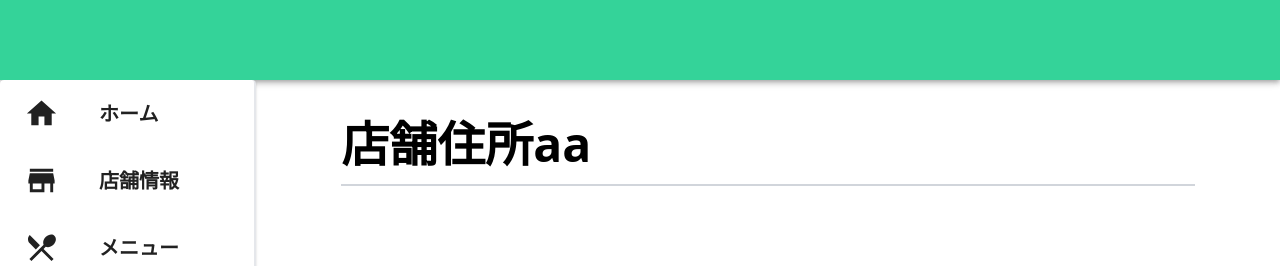
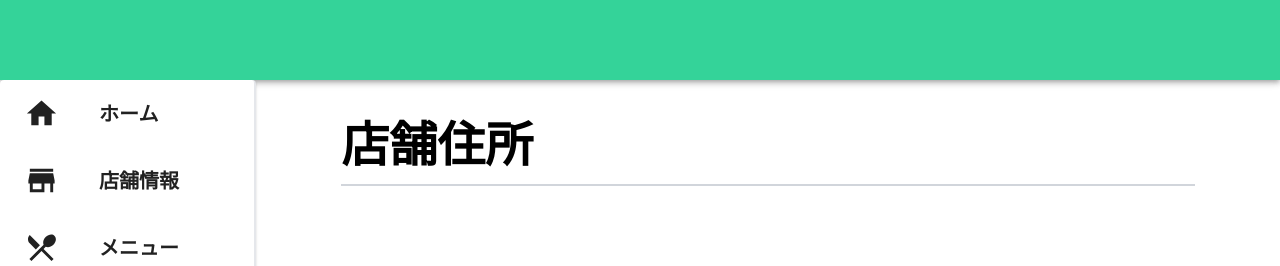
Before and after one commit to nakamori-naoya/dirigio-frontend, a React (Create React App) app: page / in a window 1280 px wide. Shown: the top 266 px of the page. Built offline with nearby package versions, Linux system fonts and the light colour scheme.

Commit message:
sidebarの実装完了

```diff
--- a/src/components/Admin/main/Presenter.tsx
+++ b/src/components/Admin/main/Presenter.tsx
@@ -4,7 +4,7 @@ import React from 'react'
 const Presenter = () => {
   return (
     <div className="w-4/6 mx-auto my-10">
-      <span className="font-extrabold text-5xl pb-10">店舗住所aa</span>
+      <span className="font-extrabold text-5xl pb-10">店舗住所</span>
       <div className="pb-4" />
       <Divider sx={{ border: 1 }} className=" text-gray-300" />
     </div>
```
